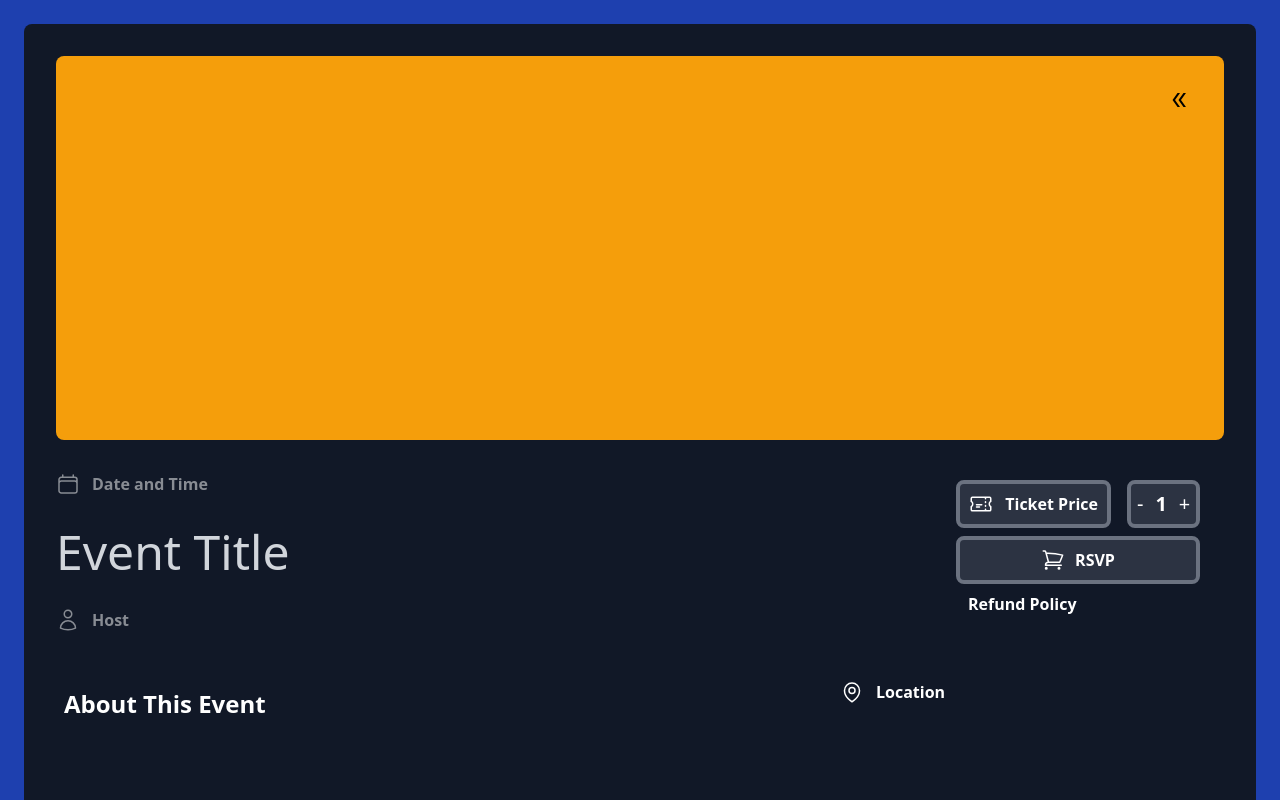
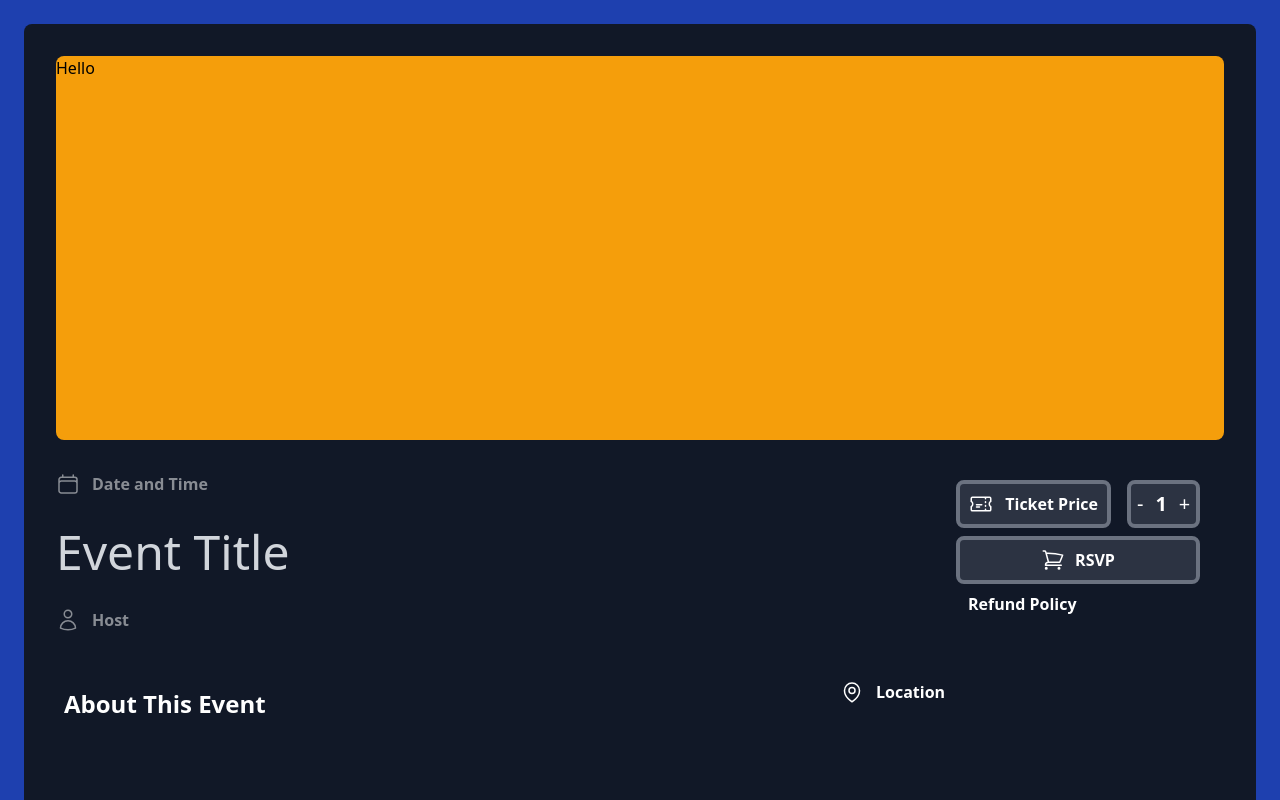
Before and after one commit to mazenkapadi/urban-oasis, a React (Vite) app: page /eventPage in a window 1280 px wide. Shown: the top 800 px of the page. Built offline with nearby package versions, Linux system fonts and the light colour scheme; no server answers.

Commit message:
Event Page  9-21

```diff
--- a/src/pages/EventPage.jsx
+++ b/src/pages/EventPage.jsx
@@ -1,5 +1,4 @@
 import React, {useState} from "react";
-import EventCarousel from "../components/EventCarousel.jsx";
 import PhotoCarousel from "../components/PhotoCarousel.jsx";
 
 function EventPage() {
@@ -28,7 +27,7 @@ function EventPage() {
 
 
                             <div className="box-border rounded-lg bg-amber-500 w-full h-96">
-                                <PhotoCarousel />
+                                <p>Hello</p>
                             </div>
 
                             <div className="flex flex-row">
```
